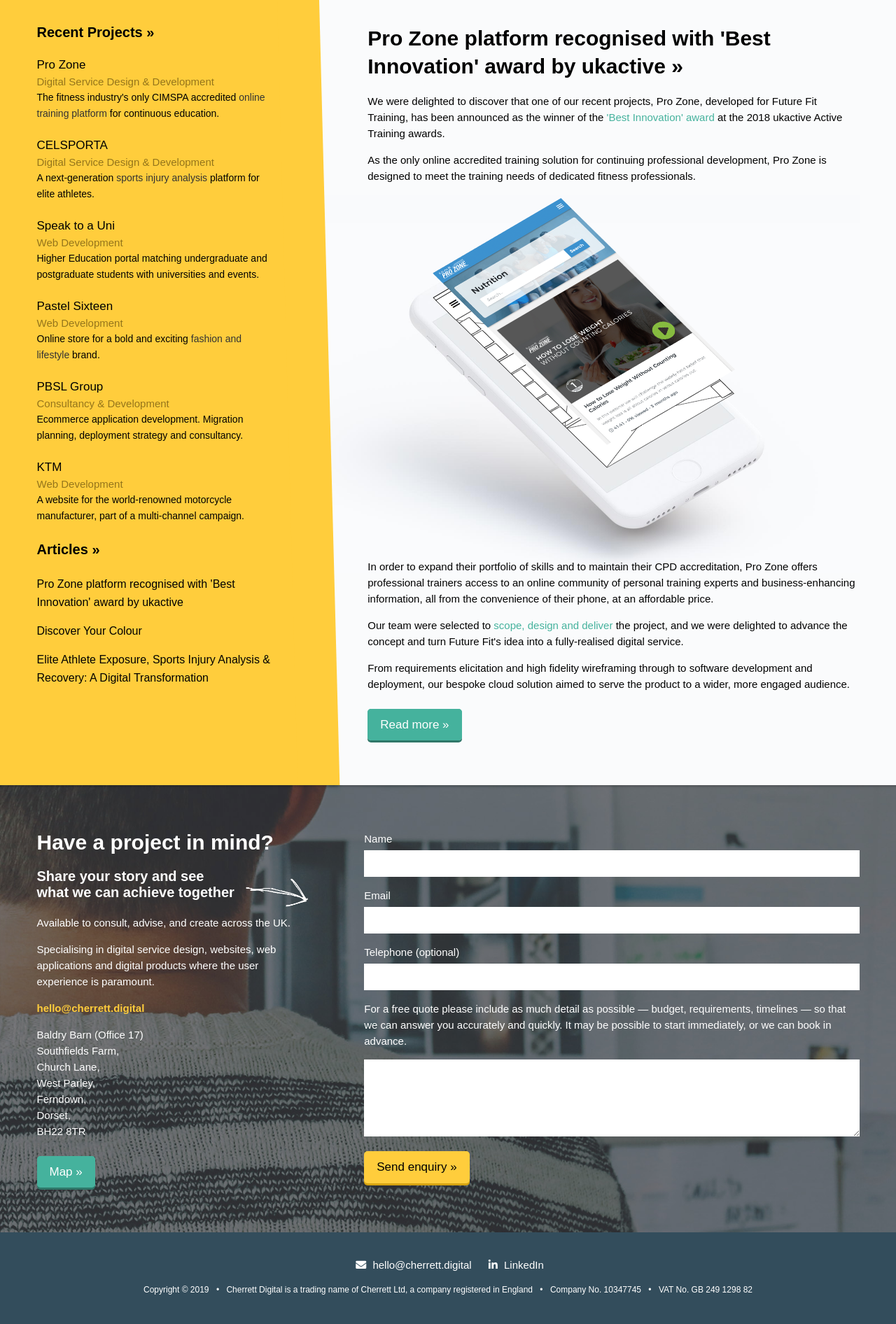
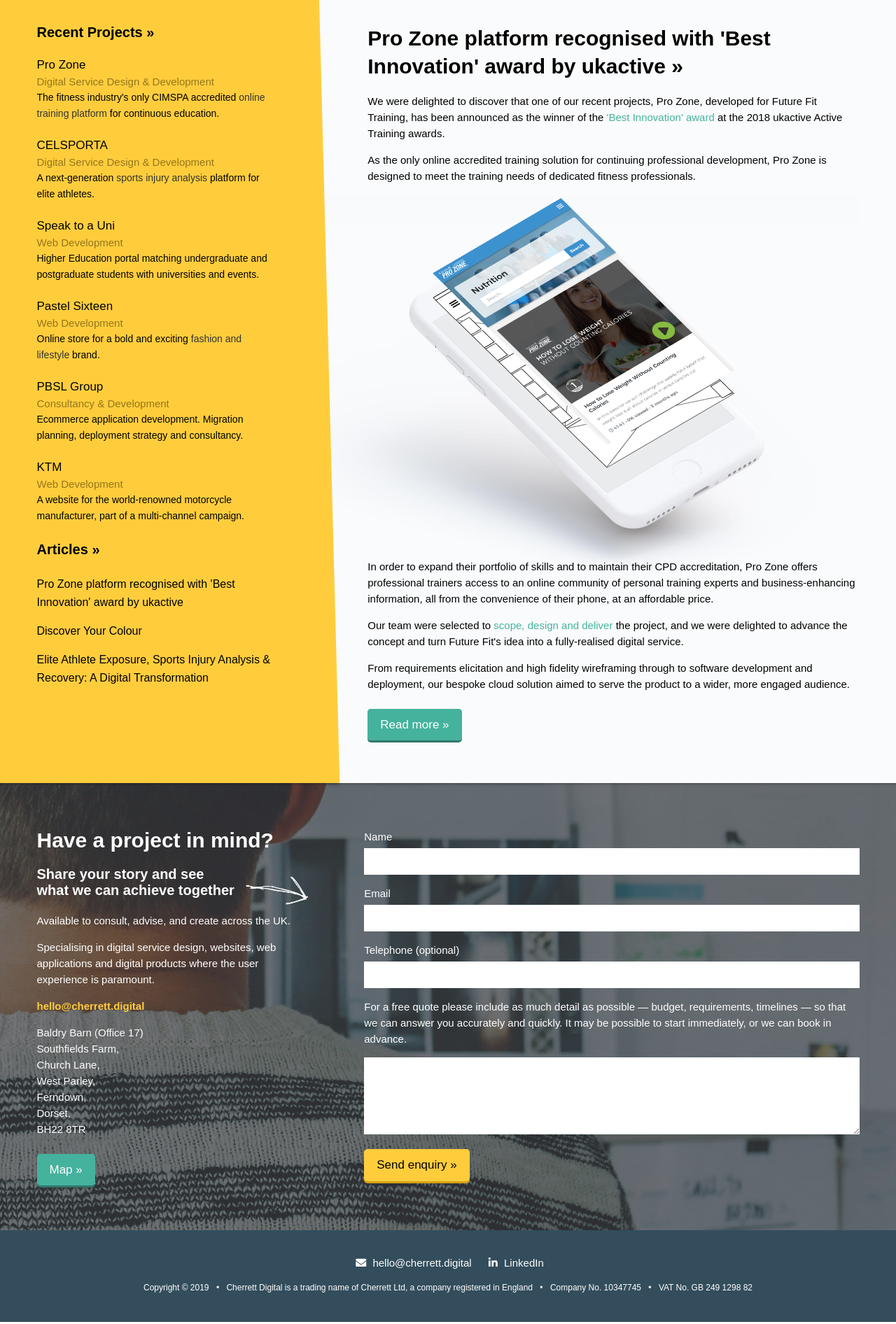
Before and after one commit to chrischerrett/chrischerrett.github.io, a Jekyll site: the page built from index.md, in a window 1280 px wide. Shown: the part 1420-3312 px from the top of the page at 70% size. Built offline with Jekyll 4.4.1, drawn with Linux system fonts in a browser that asks for light colours; nearby versions of some CDN libraries.

Commit message:
Contact panel overlay fix

```diff
--- a/assets/styles/dist/styles.css
+++ b/assets/styles/dist/styles.css
@@ -705,6 +705,8 @@
   background-position: center top;
   color: #fff;
   position: relative;
+  margin-top: -3px;
+  z-index: 999;
   -webkit-box-shadow: inset 0 5px 5px -5px rgba(0, 0, 0, 0.5);
   -moz-box-shadow: inset 0 5px 5px -5px rgba(0, 0, 0, 0.5);
   box-shadow: inset 0 5px 5px -5px rgba(0, 0, 0, 0.5); }
--- a/assets/styles/src/partials/panels.scss
+++ b/assets/styles/src/partials/panels.scss
@@ -450,6 +450,9 @@
     background-position: center top;
     color: $white;
     position: relative;
+    margin-top: -3px;
+    z-index: 999;
+
     @media (max-width: $tablet) {
         background-position: right top;
     }
```
Also changed, not shown: assets/styles/dist/styles.min.css.
